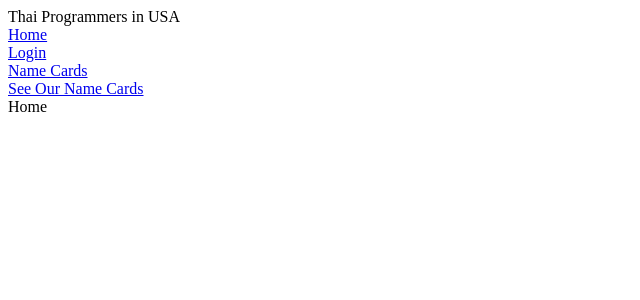
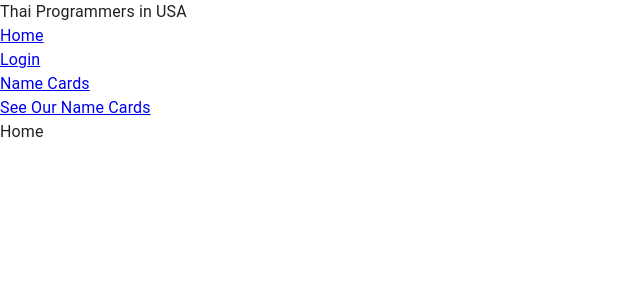
Before and after one commit to thai-programmers-usa/thai-programmers-usa.github.io, a React (Create React App) app: page / in a window 1280 px wide. Shown: the top 300 px of the page, without its empty margins (0-640 px from the left). Built offline with nearby package versions, Linux system fonts and the light colour scheme.

Commit message:
use CSSBaseLine instead of manually create global.css

```diff
--- a/src/App.tsx
+++ b/src/App.tsx
@@ -1,4 +1,5 @@
 import { ThemeProvider } from '@emotion/react';
+import { CssBaseline } from '@mui/material';
 import { BrowserRouter, Link } from 'react-router-dom';
 import Router, { URL_PATHS } from './pages/Router';
 import { theme } from './theme';
@@ -7,6 +8,7 @@ function App() {
   const { HOME, LOGIN, NAME_CARDS } = URL_PATHS;
   return (
     <BrowserRouter>
+      <CssBaseline />
       <ThemeProvider theme={theme}>
         <div className="App">
           <header>Thai Programmers in USA</header>
--- a/src/global.css
+++ /dev/null
@@ -1,4 +0,0 @@
-body {
-  margin: 0px;
-  padding: 0px;
-}
```
